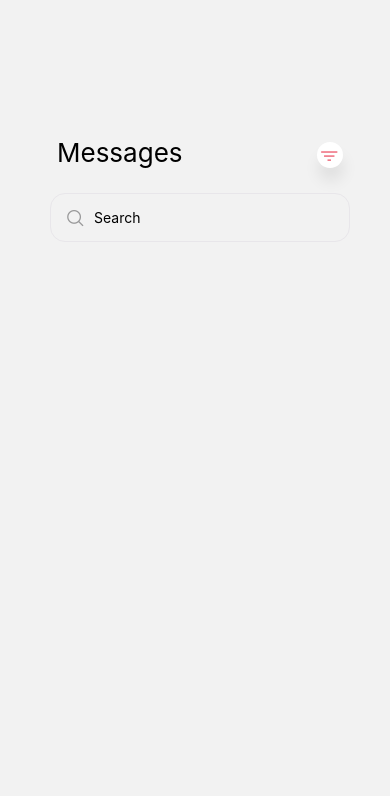
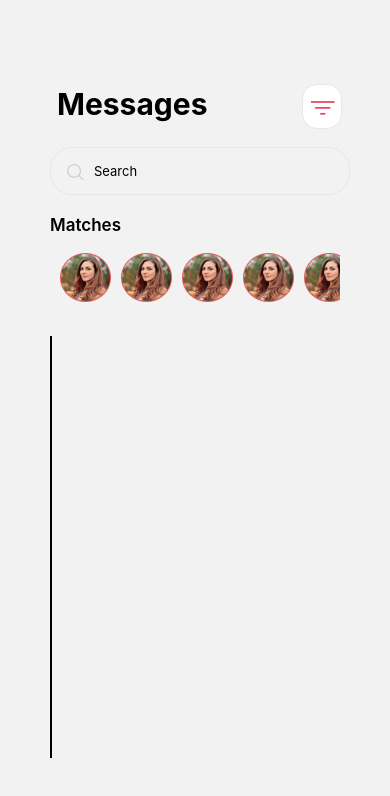
Before and after one commit to LeonBuller/loveactuallyme, a React Native app: screen /Messages in a window 390 px wide. Shown: the top 796 px of the page. Built offline with nearby package versions, Linux system fonts and the light colour scheme.

Commit message:
Added matches section in the messages screen

```diff
--- /dev/null
+++ b/mockdata.js
@@ -0,0 +1,142 @@
+[
+  {
+    id: 1,
+    name: "Kelcie Trusler",
+    email: "ktrusler0@bloomberg.com",
+    role: "Account Executive",
+    location: "Russia",
+  },
+  {
+    id: 2,
+    name: "Arturo Bloxsom",
+    email: "abloxsom1@pagesperso-orange.fr",
+    role: "Programmer Analyst I",
+    location: "China",
+  },
+  {
+    id: 3,
+    name: "Elnore Polgreen",
+    email: "epolgreen2@youku.com",
+    role: "Research Associate",
+    location: "Indonesia",
+  },
+  {
+    id: 4,
+    name: "Horacio Dearden",
+    email: "hdearden3@eepurl.com",
+    role: "Executive Secretary",
+    location: "China",
+  },
+  {
+    id: 5,
+    name: "Orelee Bidwell",
+    email: "obidwell4@foxnews.com",
+    role: "Software Consultant",
+    location: "Mexico",
+  },
+  {
+    id: 6,
+    name: "Cosme Lugden",
+    email: "clugden5@vistaprint.com",
+    role: "Senior Editor",
+    location: "Guam",
+  },
+  {
+    id: 7,
+    name: "Chicky Cade",
+    email: "ccade6@facebook.com",
+    role: "Analog Circuit Design manager",
+    location: "Kazakhstan",
+  },
+  {
+    id: 8,
+    name: "Odessa Thrush",
+    email: "othrush7@nih.gov",
+    role: "Occupational Therapist",
+    location: "China",
+  },
+  {
+    id: 9,
+    name: "Dana Pallas",
+    email: "dpallas8@comcast.net",
+    role: "Recruiter",
+    location: "China",
+  },
+  {
+    id: 10,
+    name: "Paola Karel",
+    email: "pkarel9@nasa.gov",
+    role: "Payment Adjustment Coordinator",
+    location: "Indonesia",
+  },
+  {
+    id: 11,
+    name: "Concettina Tow",
+    email: "ctowa@ameblo.jp",
+    role: "Quality Control Specialist",
+    location: "South Africa",
+  },
+  {
+    id: 12,
+    name: "Krisha Brimming",
+    email: "kbrimmingb@google.com.br",
+    role: "Product Engineer",
+    location: "Japan",
+  },
+  {
+    id: 13,
+    name: "Corey Staner",
+    email: "cstanerc@tmall.com",
+    role: "Senior Cost Accountant",
+    location: "United States",
+  },
+  {
+    id: 14,
+    name: "Paten Balderson",
+    email: "pbaldersond@indiatimes.com",
+    role: "Director of Sales",
+    location: "Colombia",
+  },
+  {
+    id: 15,
+    name: "Grissel Thomas",
+    email: "gthomase@ucoz.ru",
+    role: "GIS Technical Architect",
+    location: "Poland",
+  },
+  {
+    id: 16,
+    name: "Fara Burren",
+    email: "fburrenf@answers.com",
+    role: "Staff Scientist",
+    location: "Mexico",
+  },
+  {
+    id: 17,
+    name: "Finley Oertzen",
+    email: "foertzeng@yahoo.com",
+    role: "Statistician II",
+    location: "Cape Verde",
+  },
+  {
+    id: 18,
+    name: "Pier Bernardos",
+    email: "pbernardosh@latimes.com",
+    role: "Registered Nurse",
+    location: "Argentina",
+  },
+  {
+    id: 19,
+    name: "Kathleen Bernadot",
+    email: "kbernadoti@parallels.com",
+    role: "Recruiter",
+    location: "Thailand",
+  },
+  {
+    id: 20,
+    name: "Maudie Edelston",
+    email: "medelstonj@tripadvisor.com",
+    role: "Research Associate",
+    location: "Philippines",
+  },
+];
--- a/src/screens/Messages.jsx
+++ b/src/screens/Messages.jsx
@@ -4,12 +4,17 @@ import {
   StyleSheet,
   TextInput,
   TouchableOpacity,
+  ScrollView,
+  Image,
 } from "react-native";
 import React, { useState } from "react";
 
 import Search from "react-native-vector-icons/AntDesign";
 import Filter from "react-native-vector-icons/Ionicons";
 
+import mockdata from "../../mockdata";
+
+import image1 from "../../assets/matches/1.png";
 const Messages = () => {
   const [text, setText] = useState("");
 
@@ -18,11 +23,11 @@ const Messages = () => {
       <View style={{ flexDirection: "row", position: "relative" }}>
         <Text style={styles.title}>Messages</Text>
 
-        <View style={{ position: "absolute", right: -160, top: 5 }}>
+        <View style={{ position: "absolute", right: -135, top: -2 }}>
           <View style={styles.shadowCircle}>
             <TouchableOpacity style={styles.filterBtn}>
               <Filter
-                size={18.5}
+                size={27}
                 name="md-filter-outline"
                 color="#E94057"
                 style={styles.filterIconSearch}
@@ -36,15 +41,80 @@ const Messages = () => {
         <Search
           size={18.5}
           name="search1"
-          color="#99999A"
+          color="#cfcfcf"
           style={styles.searchIconStyle}
         />
-        <TextInput placeholder="Search" style={styles.inputStyle}></TextInput>
+        <TextInput
+          onChangeText={(newText) => setText(newText)}
+          defaultValue={text}
+          placeholder="Search"
+          style={styles.inputStyle}
+        ></TextInput>
       </View>
 
-      {/* Search Results */}
+      {/* Matches  */}
 
-      <View style={{ height: "55%" }}></View>
+      <View
+        style={{
+          height: "12%",
+          width: "100%",
+          marginBottom: 30,
+          marginTop: 10,
+        }}
+      >
+        <Text style={{ fontSize: 17, fontWeight: "600", paddingVertical: 10 }}>
+          Matches
+        </Text>
+        <ScrollView
+          scrollEventThrottle={16}
+          horizontal
+          showsHorizontalScrollIndicator={false}
+        >
+          <View style={{ paddingTop: 8 }}>
+            <ScrollView horizontal showsHorizontalScrollIndicator={false}>
+              <Image
+                width={60}
+                height={60}
+                source={image1}
+                style={{ resizeMode: "cover", marginLeft: 10 }}
+              />
+              <Image
+                width={60}
+                height={60}
+                source={image1}
+                style={{ resizeMode: "cover", marginLeft: 10 }}
+              />
+              <Image
+                width={60}
+                height={60}
+                source={image1}
+                style={{ resizeMode: "cover", marginLeft: 10 }}
+              />
+              <Image
+                width={60}
+                height={60}
+                source={image1}
+                style={{ resizeMode: "cover", marginLeft: 10 }}
+              />
+              <Image
+                width={60}
+                height={60}
+                source={image1}
+                style={{ resizeMode: "cover", marginLeft: 10 }}
+              />
+              <Image
+                width={60}
+                height={60}
+                source={image1}
+                style={{ resizeMode: "cover", marginLeft: 10 }}
+              />
+            </ScrollView>
+          </View>
+        </ScrollView>
+      </View>
+
+      {/* Messages  */}
+      <View style={{ height: "50%", borderWidth: 1 }}></View>
     </View>
   );
 };
@@ -66,6 +136,8 @@ const styles = StyleSheet.create({
     paddingVertical: 15,
     paddingLeft: 43,
     borderColor: "#E8E6EA",
+    fontSize: 13,
+    borderRadius: 22,
   },
   inputContainer: { marginTop: 25, flexDirection: "row", position: "relative" },
   searchIconStyle: {
@@ -75,21 +147,19 @@ const styles = StyleSheet.create({
     top: 15,
   },
   title: {
-    fontSize: 26,
+    fontSize: 30,
     marginLeft: 7,
+    fontWeight: "700",
   },
-  filterIconSearch: { position: "absolute", left: 3.5, top: 3.5 },
+  filterIconSearch: { position: "absolute", left: 5.8, top: 8 },
   filterBtn: {},
   shadowCircle: {
-    width: 26,
-    height: 26,
+    width: 40,
+    height: 45,
     backgroundColor: "white",
-    shadowColor: "rgba(0, 0, 0, 0.1)",
-    shadowOpacity: 0.8,
-    elevation: 6,
-    shadowRadius: 15,
-    shadowOffset: { width: 1, height: 13 },
-    borderRadius: 55,
+    borderRadius: 15,
     position: "relative",
+    borderWidth: 1.2,
+    borderColor: "#E8E6EA",
   },
 });
```
Also changed, not shown: assets/matches/1.png (added).
